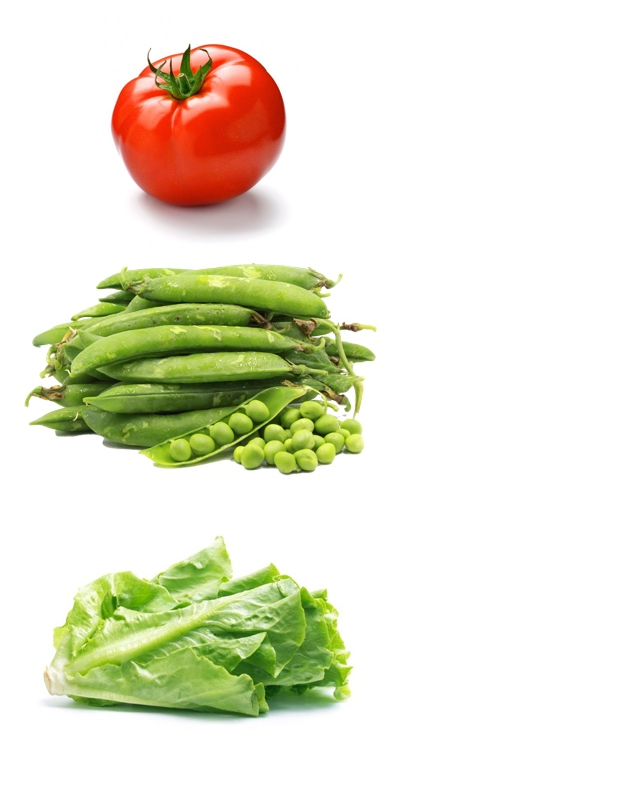
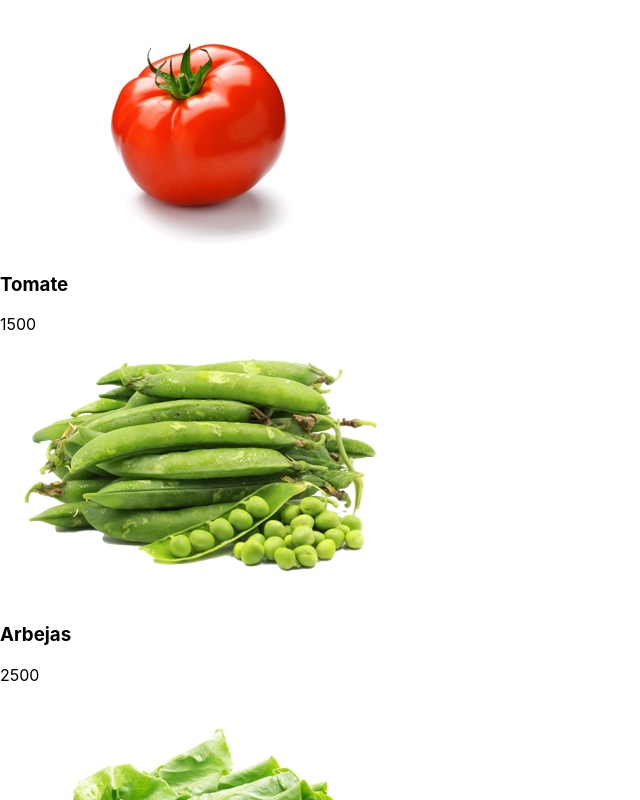
Before and after one commit to jaumebt90/shop-app, a React (Create React App) app: page / in a window 1280 px wide. Shown: the top 800 px of the page, without its empty margins (0-640 px from the left). Built offline with nearby package versions, Linux system fonts and the light colour scheme.

Commit message:
Update Producto.js

```diff
--- a/src/components/Producto.js
+++ b/src/components/Producto.js
@@ -7,6 +7,8 @@ class Producto extends Component {
     return (
       <div>
         <img alt={producto.name} src={producto.img} />
+        <h3>{producto.name}</h3>
+        <p>{producto.price}</p>
       </div>
     );
   }
```
